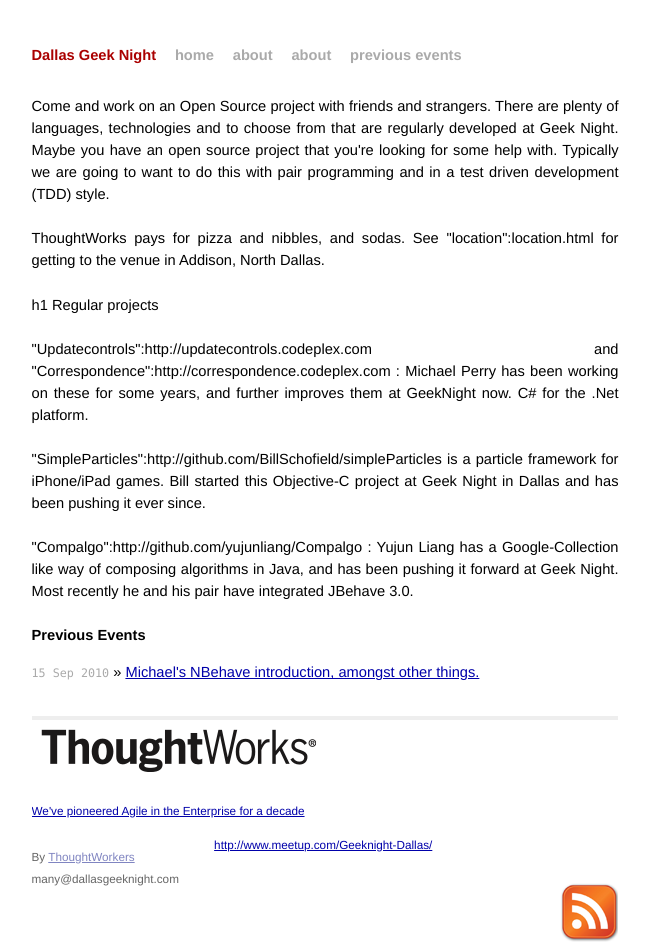
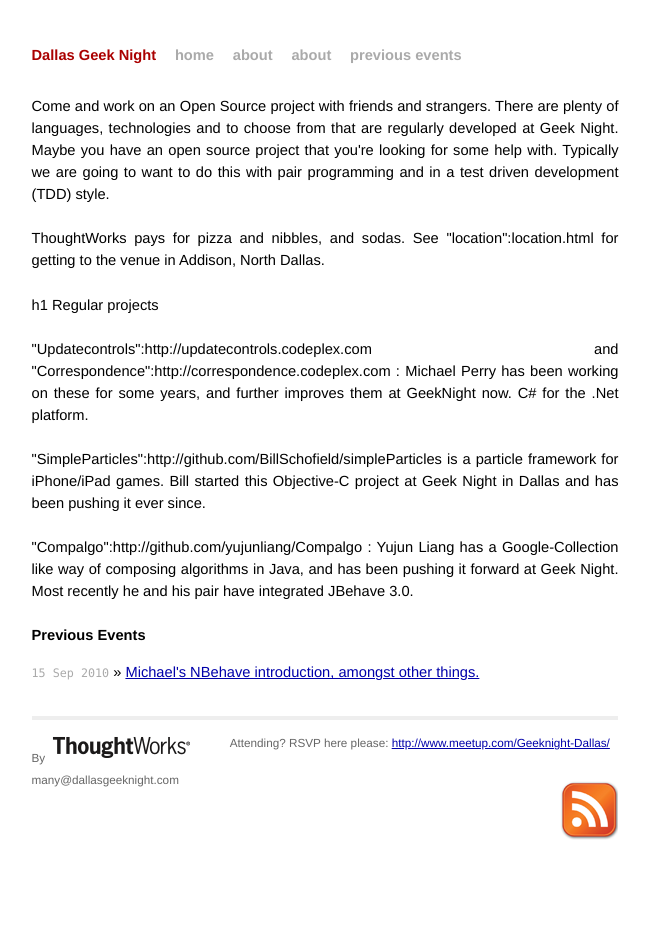
Before and after one commit to dallasgeeknight/dallasgeeknight.github.com, a Jekyll site: the page built from index.html, in a window 1280 px wide. Shown: the whole page, without its empty margins (315-965 px from the left). Built offline with Jekyll 4.4.1, drawn with Linux system fonts in a browser that asks for light colours.

Commit message:
more words

```diff
--- a/_layouts/default.html
+++ b/_layouts/default.html
@@ -28,21 +28,15 @@
   {{ content }}
 
   <div class="footer">
-	<div class="tw">
-		<a href="http://thoughtworks.com">
-		  <img src="/images/tw_sm.png"/>
-		  <p>We've pioneered Agile in the Enterprise for a decade</p>
-		</a>
-	</div>
-
     <div class="contact">
       <p>
-        By <a href="http://thoughtworks.com">ThoughtWorkers</a><br />
+        By <a href="http://thoughtworks.com"><img src="/images/tw_sm.png"/></a><br />
         many@dallasgeeknight.com<br />
       </p>
     </div>
     <div class="attending">
       <p>
+	    Attending? RSVP here please:
         <a href="http://www.meetup.com/Geeknight-Dallas/">http://www.meetup.com/Geeknight-Dallas/</a><br />
       </p>
     </div>
```
Also changed, not shown: images/tw_sm.png.
